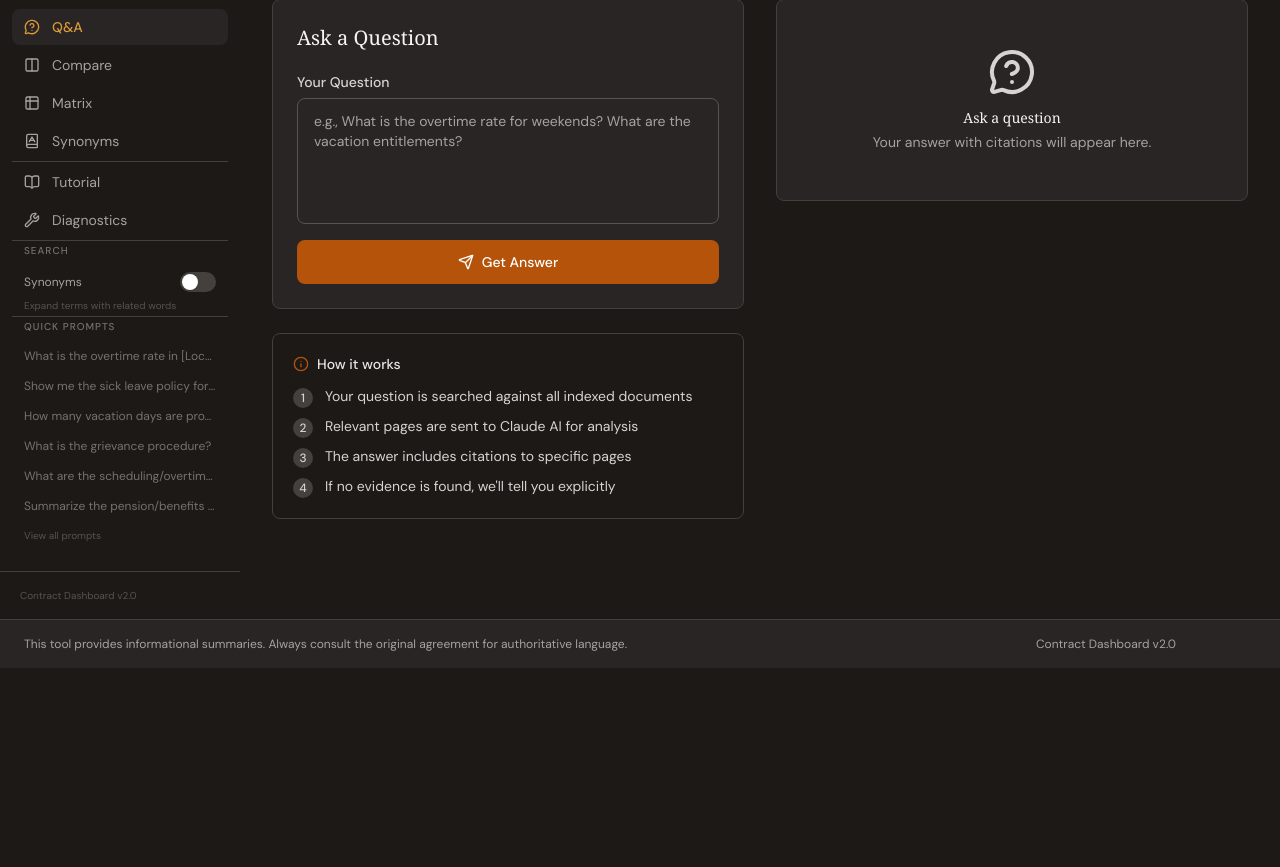
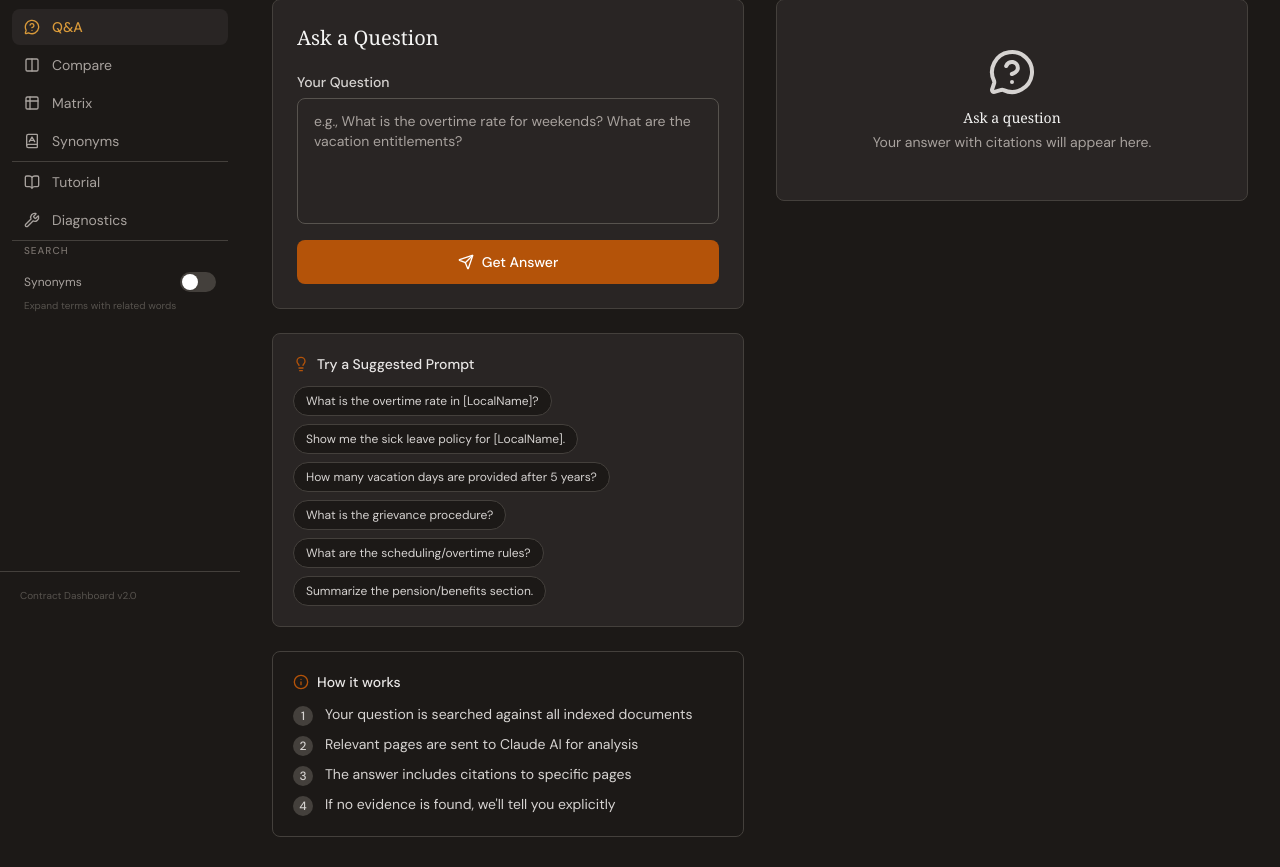
Before and after one commit to JCHanratty/CASearch, a FastAPI app: page /qa/ in a window 1280 px wide. Shown: the part 182-1049 px from the top of the page. Before the commit the page ends 850 px from the top, so only its background shows below. Run offline with FastAPI, Linux system fonts and the light colour scheme; data that the repository does not hold is empty; some libraries are stand-ins or nearby versions; some web fonts are replaced.

Commit message:
feat: move quick prompts from sidebar to Q&A page as clickable chips
Co-Authored-By: Claude Opus 4.6 <noreply@anthropic.com>

```diff
--- a/templates/components/sidebar.html
+++ b/templates/components/sidebar.html
@@ -88,24 +88,6 @@
             <p class="px-2 text-[10px] text-surface-600 leading-relaxed">Expand terms with related words</p>
         </div>
 
-        <!-- Suggested Prompts -->
-        <div class="border-t border-surface-700 my-3"></div>
-        <div class="px-1">
-            <p class="px-2 text-[10px] font-medium text-surface-500 uppercase tracking-widest mb-2">Quick Prompts</p>
-            <div class="space-y-0.5">
-                {% for prompt in SUGGESTED_PROMPTS() %}
-                <button type="button"
-                        onclick="usePrompt('{{ prompt | e }}')"
-                        class="w-full text-left px-2 py-1.5 rounded text-xs text-surface-500 hover:bg-surface-800/60 hover:text-surface-300 transition-colors truncate"
-                        title="{{ prompt }}">
-                    {{ prompt[:40] }}{% if prompt|length > 40 %}...{% endif %}
-                </button>
-                {% endfor %}
-            </div>
-            <a href="/tutorial" class="block mt-2 px-2 text-[10px] text-surface-600 hover:text-surface-400 transition-colors">
-                View all prompts
-            </a>
-        </div>
     </nav>
 
     <!-- Version -->
@@ -113,17 +95,4 @@
         <p class="text-[10px] text-surface-600">Contract Dashboard v2.0</p>
     </div>
 
-    <script>
-    function usePrompt(text) {
-        const q = document.getElementById('question');
-        if (q) {
-            q.value = text;
-            q.focus();
-            q.dispatchEvent(new Event('input'));
-        } else {
-            sessionStorage.setItem('pendingPrompt', text);
-            window.location.href = '/qa';
-        }
-    }
-    </script>
 </aside>
--- a/templates/qa.html
+++ b/templates/qa.html
@@ -41,6 +41,25 @@
                 </form>
             </div>
 
+            <!-- Quick Prompts -->
+            <div class="bg-surface-800 border border-surface-700 rounded-lg p-5">
+                <h3 class="text-sm font-sans font-medium text-surface-200 flex items-center mb-3">
+                    <i data-lucide="lightbulb" class="w-4 h-4 mr-2 text-copper-600"></i>
+                    Try a Suggested Prompt
+                </h3>
+                <div class="flex flex-wrap gap-2">
+                    {% for prompt in SUGGESTED_PROMPTS() %}
+                    <button type="button"
+                            onclick="document.getElementById('question').value = this.getAttribute('data-prompt'); document.getElementById('question').focus();"
+                            data-prompt="{{ prompt | e }}"
+                            class="px-3 py-1.5 text-xs text-surface-300 bg-surface-900 border border-surface-700 rounded-full hover:border-copper-600 hover:text-copper-400 transition-colors truncate max-w-xs"
+                            title="{{ prompt }}">
+                        {{ prompt[:50] }}{% if prompt|length > 50 %}...{% endif %}
+                    </button>
+                    {% endfor %}
+                </div>
+            </div>
+
             <!-- How it works -->
             <div class="bg-surface-900 border border-surface-700 rounded-lg p-5">
                 <h3 class="text-sm font-sans font-medium text-surface-200 flex items-center mb-3">
```
